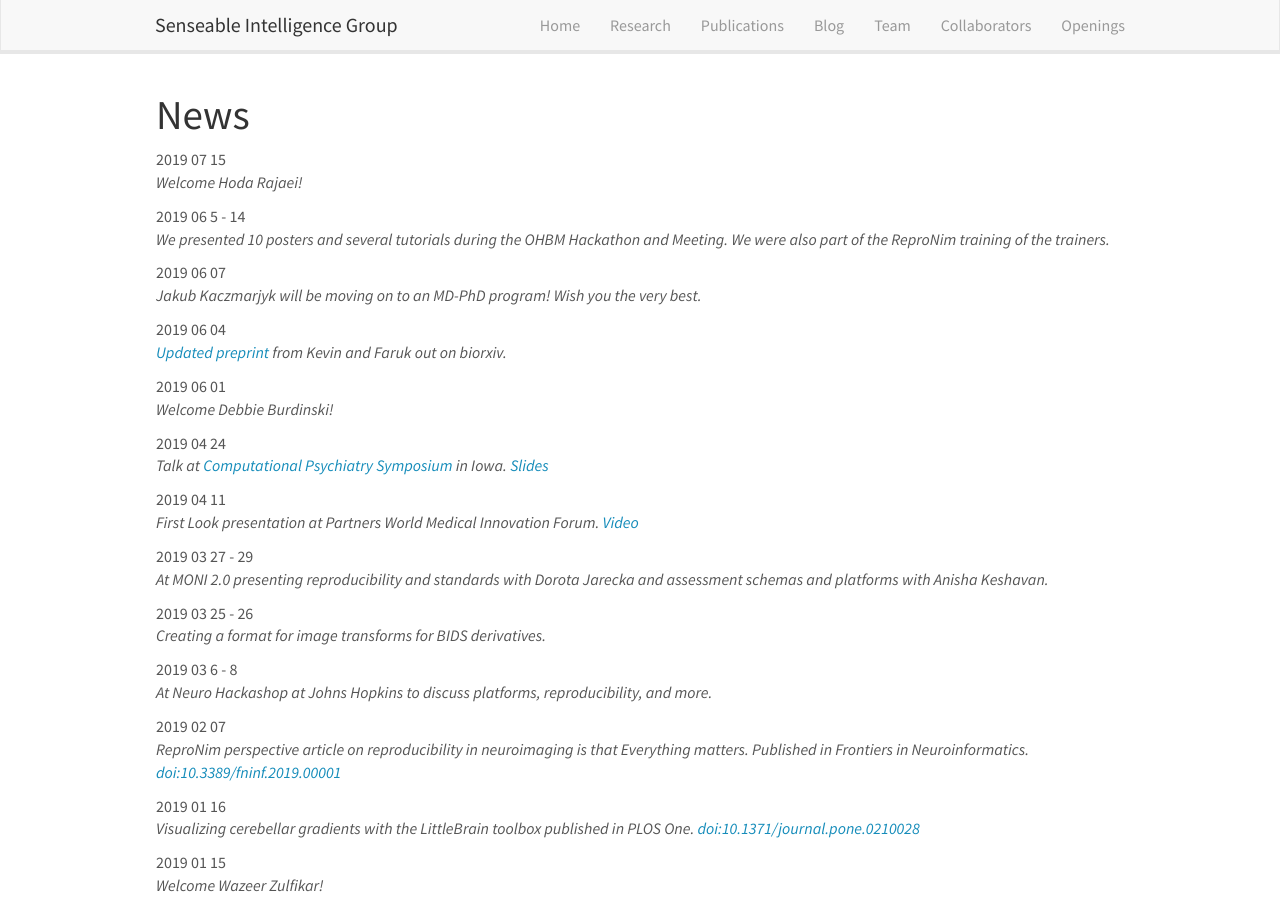
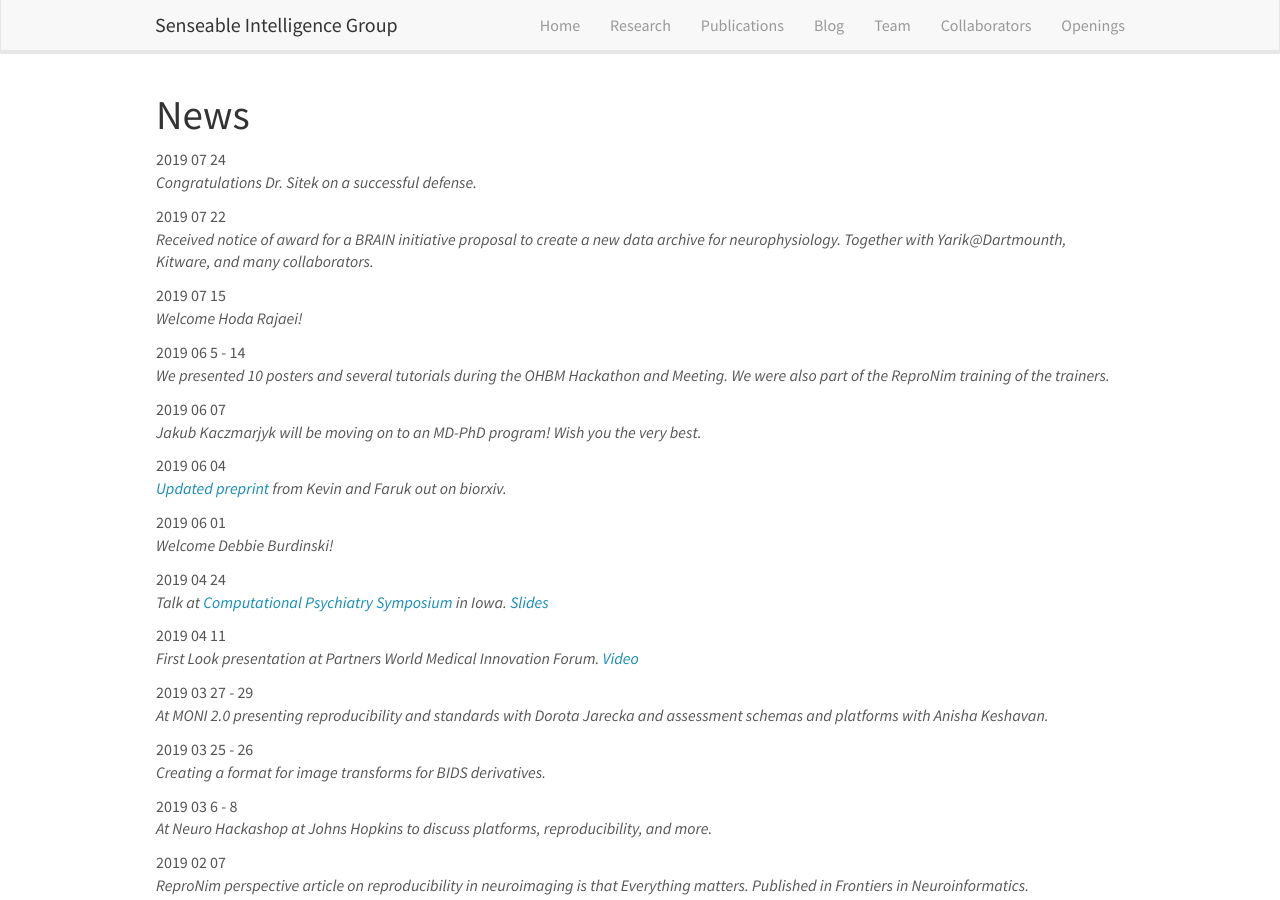
Before and after one commit to sensein/group, a Jekyll site: the page built from _pages/allnews.md, in a window 1280 px wide and 900 px high. Built offline with Jekyll 4.4.1, drawn with Linux system fonts in a browser that asks for light colours; nearby versions of some CDN libraries.

Commit message:
a few updates

```diff
--- a/_data/news.yml
+++ b/_data/news.yml
@@ -1,3 +1,12 @@
+- date: 2019 07 24
+  headline: Congratulations Dr. Sitek on a successful defense.
+
+- date: 2019 07 22
+  headline: >
+    Received notice of award for a BRAIN initiative proposal to create a new
+    data archive for neurophysiology. Together with Yarik@Dartmounth, Kitware,
+    and many collaborators.
+
 - date: 2019 07 15
   headline: Welcome Hoda Rajaei!
 
```
Also changed, not shown: _data/projects.yml (+13 -0 lines).
